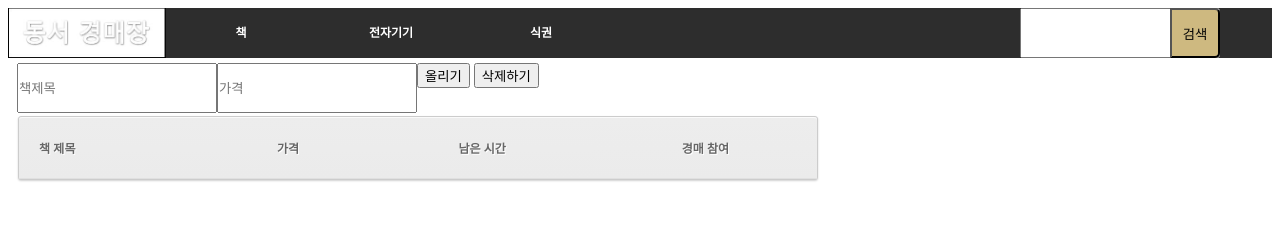
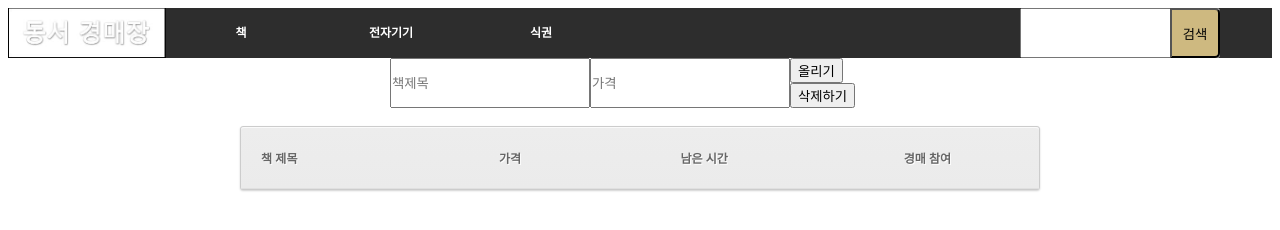
Before and after one commit to CasualK/Auction01, a website: page auction.html in a window 1280 px wide. Drawn offline with Linux system fonts and the light colour scheme.

Commit message:
테이블가운데정렬

```diff
--- a/auction.html
+++ b/auction.html
@@ -5,6 +5,7 @@
 </head>
 
 <body>
+
     <script type="text/javascript" src="tableControl.js"></script>
 
     <div class="menubar">
@@ -35,6 +36,7 @@
     </div>
 
     <div id="push">
+
         <input type="text" placeholder="책제목" id="inName">
         <input type="text" placeholder="가격" id="money">
         <button onclick="tableCreate()">올리기</button>
@@ -42,7 +44,6 @@
     </div>
 
     <br>
-
 
     <table id='testTable' width="100%" cellspacing='0'>
         <!-- cellspacing='0' is important, must stay -->
@@ -68,6 +69,8 @@
         #push {
             margin-left: 9px;
             margin-top: 5px;
+            width: 500px;
+            margin: auto;
         }
 
         .menubar {
@@ -84,6 +87,7 @@
         #topMenu {
             margin: 0 auto;
             overflow: hidden;
+
         }
 
         #topMenu ul li {
@@ -97,6 +101,7 @@
             ;
             vertical-align: middle;
             text-align: center;
+
         }
 
         #topMenu .menuLink {
@@ -135,12 +140,13 @@
 
         table {
             width: 800px;
+
             font-family: Arial, Helvetica, sans-serif;
             color: #666;
             font-size: 12px;
             text-shadow: 1px 1px 0px #fff;
             background: #eaebec;
-            margin: 10px;
+            margin: /*10px*/ auto;
             border: #ccc 1px solid;
             -moz-border-radius: 3px;
             -webkit-border-radius: 3px;
@@ -257,9 +263,12 @@
         }
 
         input {
+
             color: #666;
             z-index: 2;
             border: 1 none;
+            position: static;
+
         }
         /*input:focus {  outline: 0 none; }
 input:focus + button {
```
